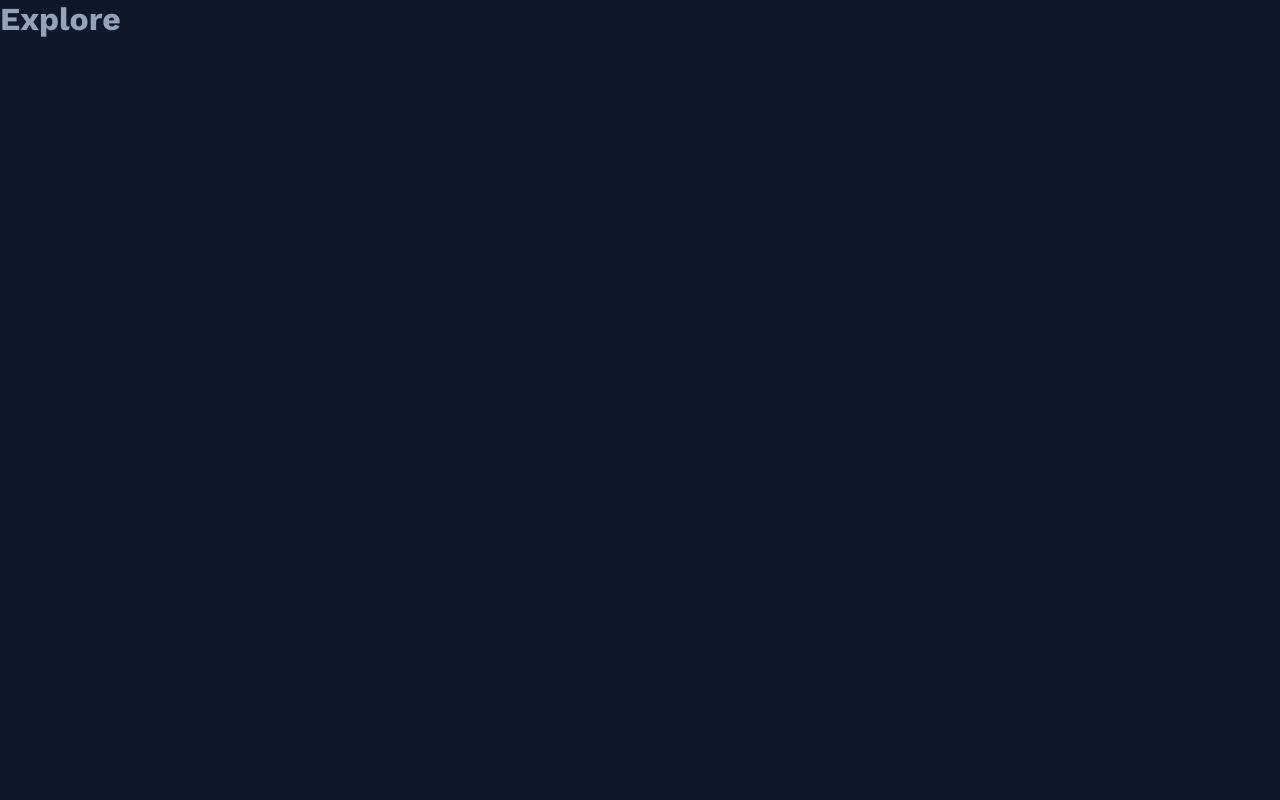
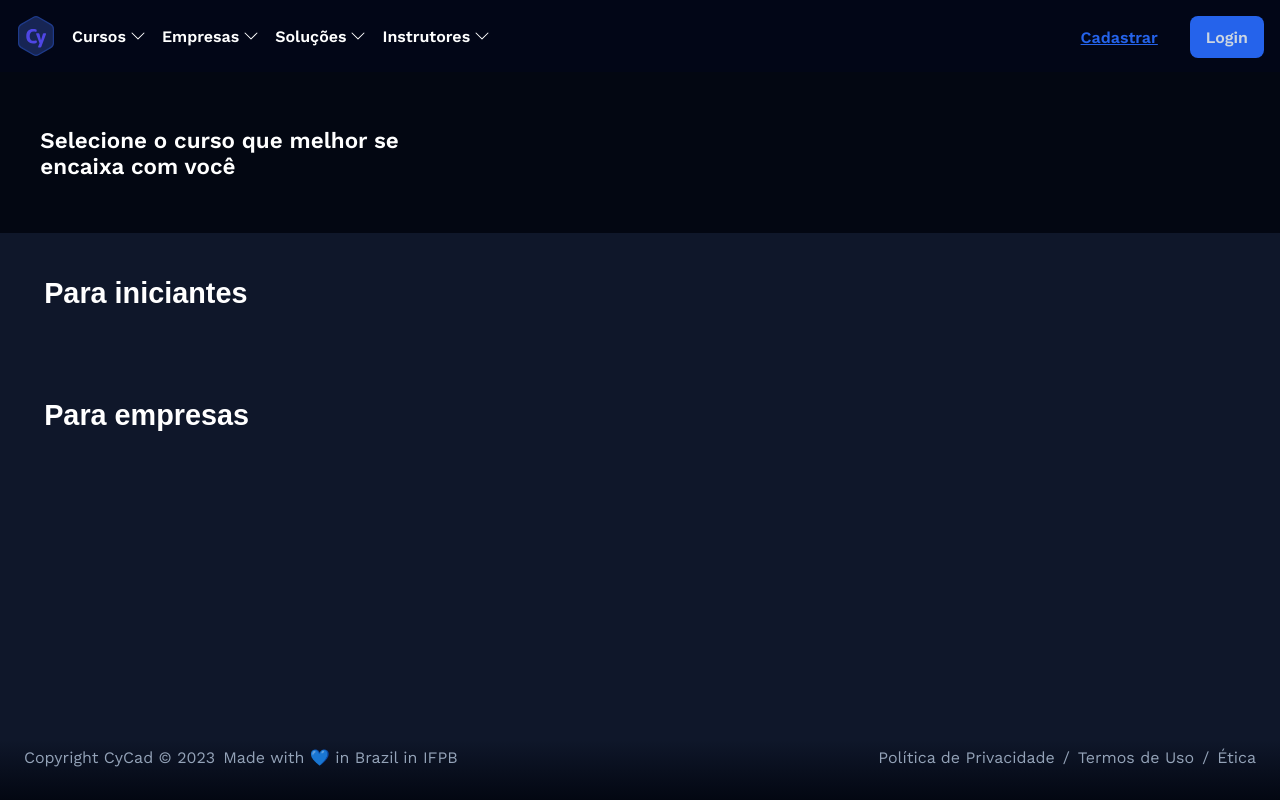
Before and after one commit to iagoOliv/KyberTrain, a React (Vite) app: page /explore in a window 1280 px wide. Built offline with nearby package versions, Linux system fonts and the light colour scheme.

Commit message:
Estrutura da Página Explore

```diff
--- a/package.json
+++ b/package.json
@@ -11,10 +11,12 @@
   },
   "dependencies": {
     "@react-input/mask": "^1.0.20",
+    "gsap": "^3.12.2",
     "react": "^18.2.0",
     "react-bootstrap-icons": "^1.10.3",
     "react-dom": "^18.2.0",
-    "react-router-dom": "^6.18.0"
+    "react-router-dom": "^6.18.0",
+    "swiper": "^11.0.4"
   },
   "devDependencies": {
     "@types/react": "^18.2.36",
--- /dev/null
+++ b/src/Pages/Explore/Explore.scss
@@ -0,0 +1,28 @@
+.container__text {
+    display: flex;
+    padding: 1.8em;
+    height: 7.2em;
+    font-size: 1.4em;
+    font-weight: 600;
+    color: #ffffff;
+    background: #030712;
+    align-items: center;
+    align-content: center;
+    flex-shrink: 0;
+    align-self: stretch;
+    flex-wrap: wrap;
+}
+
+.container__main {
+    display: flex;
+    flex-direction: column;
+    padding: 1.8em;
+
+    &__title {
+        font-size: 1.2em;
+        font-weight: 300;
+        font-family: Arial, Helvetica, sans-serif;
+        color: #ffffff;
+        margin: .8em;
+    }
+}
--- /dev/null
+++ b/src/Pages/Explore/Explore.tsx
@@ -0,0 +1,47 @@
+import React from 'react'
+import Header from "../../Components/Header/Header";
+import FooterMini from "../../Components/Footers/FooterMini";
+import "./Explore.scss";
+
+function Explore() {
+  return (
+    <>
+      <Header />
+      <div className="sub__header">
+            {/* fazer a estrutura do cabeçalho onde se encontram os tópicos de cursos */}
+      </div>
+      <main>
+        <section className="container__text">
+            <span>Selecione o curso que melhor se <br /><span> encaixa com você</span></span>
+        </section>
+
+        <section className="container__main">
+            <div className="container__main__title">
+                <h1>Para iniciantes</h1>
+            </div>
+            <div className="container__main__content">
+                {/* cards */}
+                <div className="container__main__content__cards">
+
+                </div>
+            </div>
+        </section>
+
+        <section className="container__main">
+            <div className="container__main__title">
+                <h1>Para empresas</h1>
+            </div>
+            <div className="container__main__content">
+                {/* cards */}
+                <div className="container__main__content__cards">
+
+                </div>
+            </div>
+        </section>
+      </main>
+      <FooterMini />
+    </>
+  )
+}
+
+export default Explore
--- a/src/Pages/Home/Home.tsx
+++ b/src/Pages/Home/Home.tsx
@@ -5,6 +5,8 @@ import './Home.scss';
 export default function Home()
 {
     return (
+    <>
         <Header />
+    </>
     )
 }
--- a/src/Routes/routes.tsx
+++ b/src/Routes/routes.tsx
@@ -2,6 +2,7 @@ import React from "react";
 import {BrowserRouter, Routes, Route} from "react-router-dom";
 import Home from "../Pages/Home/Home";
 import Login from "../Pages/Login/Login";
+import Explore from "../Pages/Explore/Explore";
 
 export default function RoutesApp() {
     return (
@@ -10,7 +11,7 @@ export default function RoutesApp() {
                 <Route path="*" element={<Home />} />
                 <Route path="/login" element={<Login />} />
 
-                <Route path="/explore" element={<h1>Explore</h1>} />
+                <Route path="/explore" element={<Explore />} />
                 <Route path="/course/:id" element={<h1>Course</h1>} />
             </Routes>
         </BrowserRouter>
```
Also changed, not shown: src/Pages/Course/Course.scss (deleted), src/Pages/Course/course.tsx (deleted), 1 other file (tests, documents, lock files or other folders).
